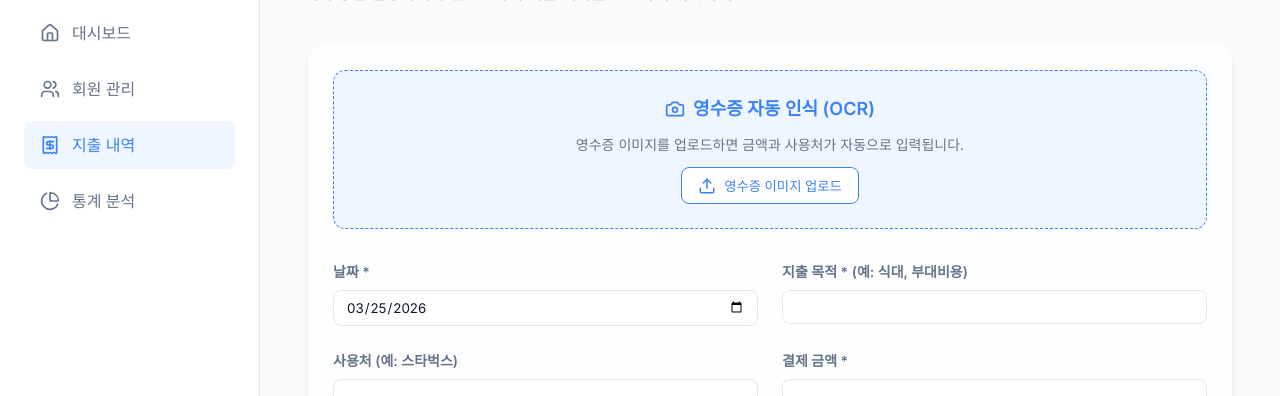
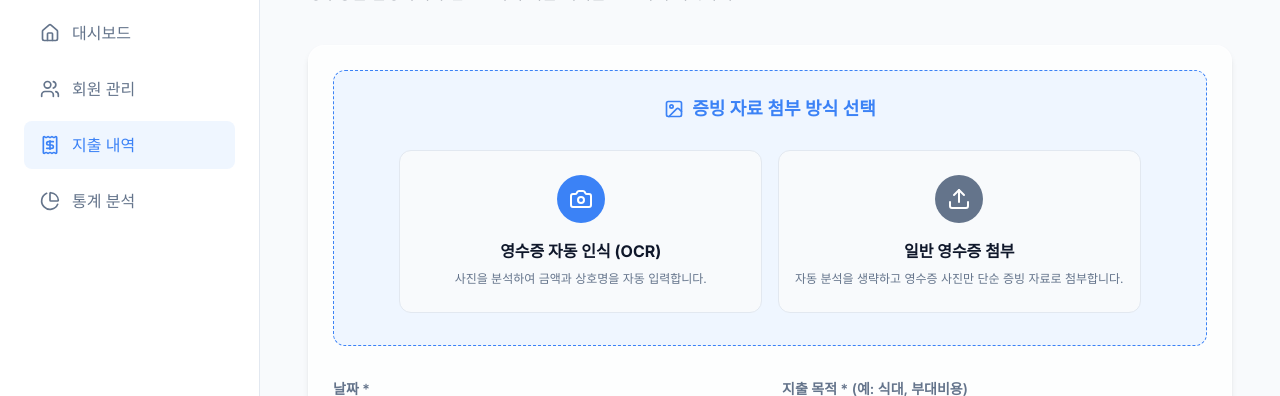
Before and after one commit to hericobacter-spec/account, a Next.js app: page /expenses in a window 1280 px wide. Both pictures are taken after a click on the button "지출 등록". Shown: the part 123-519 px from the top of the page. Built offline with nearby package versions, Linux system fonts and the light colour scheme; no server answers; the database is empty.

Commit message:
Transform upload buttons into clear modal-like distinct choice grid

```diff
--- a/app/api/setup/route.js
+++ b/app/api/setup/route.js
@@ -29,9 +29,18 @@ export async function GET() {
         purpose VARCHAR(255) NOT NULL,
         vendor VARCHAR(255),
         expense_date DATE NOT NULL,
+        receipt_image TEXT,
         created_at TIMESTAMP DEFAULT CURRENT_TIMESTAMP
       );
     `;
+
+    // Auto-migration for existing tables
+    try {
+      await sql`ALTER TABLE expenses ADD COLUMN receipt_image TEXT`;
+    } catch (e) {
+      // Column probably already exists
+    }
+
     return NextResponse.json({ message: 'Database tables configured successfully.' });
   } catch (err) {
     return NextResponse.json({ error: err.message }, { status: 500 });
--- a/app/expenses/page.js
+++ b/app/expenses/page.js
@@ -2,7 +2,7 @@
 
 import { useState, useEffect, useRef } from 'react';
 import styles from './page.module.css';
-import { Camera, Plus, FileText, Upload, RefreshCw, XCircle } from 'lucide-react';
+import { Camera, Plus, FileText, Upload, RefreshCw, XCircle, X, Image as ImageIcon } from 'lucide-react';
 
 export default function ExpensesPage() {
   const [expenses, setExpenses] = useState([]);
@@ -14,12 +14,15 @@ export default function ExpensesPage() {
     purpose: '',
     vendor: '',
     items: '',
-    amount: ''
+    amount: '',
+    receipt_image: null
   });
 
   const [ocrLoading, setOcrLoading] = useState(false);
-  const fileInputRef = useRef(null);
+  const ocrInputRef = useRef(null);
+  const basicInputRef = useRef(null);
   const [showForm, setShowForm] = useState(false);
+  const [showModal, setShowModal] = useState(null);
 
   const fetchExpenses = async () => {
     try {
@@ -49,11 +52,42 @@ export default function ExpensesPage() {
     setFormData(prev => ({ ...prev, [name]: value }));
   };
 
+  const compressImage = (file) => {
+    return new Promise((resolve) => {
+      const reader = new FileReader();
+      reader.readAsDataURL(file);
+      reader.onload = (event) => {
+        const img = new window.Image();
+        img.src = event.target.result;
+        img.onload = () => {
+          const MAX_WIDTH = 800; // Good enough for receipt reading but small enough for text columns
+          let width = img.width;
+          let height = img.height;
+          if (width > MAX_WIDTH) {
+            height = Math.round((height * MAX_WIDTH) / width);
+            width = MAX_WIDTH;
+          }
+          const canvas = document.createElement('canvas');
+          canvas.width = width;
+          canvas.height = height;
+          const ctx = canvas.getContext('2d');
+          ctx.drawImage(img, 0, 0, width, height);
+          resolve(canvas.toDataURL('image/jpeg', 0.6));
+        };
+      };
+    });
+  };
+
   const handleOcrUpload = async (e) => {
     const file = e.target.files[0];
     if (!file) return;
 
     setOcrLoading(true);
+
+    // Save image locally right away using client-side compression
+    const base64 = await compressImage(file);
+    setFormData(prev => ({ ...prev, receipt_image: base64 }));
+
     const formDataPayload = new FormData();
     formDataPayload.append('image', file);
 
@@ -72,19 +106,31 @@ export default function ExpensesPage() {
         setFormData(prev => ({
           ...prev,
           amount: data.amount ? String(data.amount) : prev.amount,
-          vendor: data.vendor ? data.vendor : prev.vendor
+          vendor: data.vendor ? data.vendor : prev.vendor,
+          receipt_image: base64
         }));
         alert('영수증 인식이 완료되었습니다. 금액과 사용처를 확인해주세요.');
       } else {
-        alert('영수증에서 금액이나 사용처를 인식하지 못했습니다. 수동으로 입력해주세요.');
+        alert('영수증에서 금액이나 사용처를 인식하지 못했습니다. 수동으로 직접 입력해주세요.');
       }
     } catch (err) {
       console.error(err);
       alert('OCR 처리 중 오류가 발생했습니다: ' + err.message);
     } finally {
       setOcrLoading(false);
-      if (fileInputRef.current) fileInputRef.current.value = '';
+      if (ocrInputRef.current) ocrInputRef.current.value = '';
     }
+  };
+
+  const handleBasicUpload = async (e) => {
+    const file = e.target.files[0];
+    if (!file) return;
+
+    // Save image locally without OCR processing
+    const base64 = await compressImage(file);
+    setFormData(prev => ({ ...prev, receipt_image: base64 }));
+
+    if (basicInputRef.current) basicInputRef.current.value = '';
   };
 
   const handleSubmit = async (e) => {
@@ -103,7 +149,8 @@ export default function ExpensesPage() {
         purpose: '',
         vendor: '',
         items: '',
-        amount: ''
+        amount: '',
+        receipt_image: null
       });
       setShowForm(false);
       fetchExpenses();
@@ -133,26 +180,60 @@ export default function ExpensesPage() {
         <div className={`glass-card fade-in ${styles.formContainer}`}>
           <div className={styles.ocrSection}>
             <div className={styles.ocrLabel}>
-              <Camera size={20} className={styles.ocrIcon}/>
-              <span>영수증 자동 인식 (OCR)</span>
+              <ImageIcon size={20} className={styles.ocrIcon}/>
+              <span>증빙 자료 첨부 방식 선택</span>
             </div>
-            <p className={styles.ocrDesc}>영수증 이미지를 업로드하면 금액과 사용처가 자동으로 입력됩니다.</p>
+
             <input
               type="file"
               accept="image/*"
-              ref={fileInputRef}
+              ref={ocrInputRef}
               onChange={handleOcrUpload}
               style={{ display: 'none' }}
             />
-            <button
-              type="button"
-              className={`btn btn-secondary ${styles.ocrBtn}`}
-              onClick={() => fileInputRef.current?.click()}
-              disabled={ocrLoading}
-            >
-              {ocrLoading ? <RefreshCw size={18} className={styles.spin} /> : <Upload size={18} />}
-              {ocrLoading ? '분석 중...' : '영수증 이미지 업로드'}
-            </button>
+            <input
+              type="file"
+              accept="image/*"
+              ref={basicInputRef}
+              onChange={handleBasicUpload}
+              style={{ display: 'none' }}
+            />
+
+            {!formData.receipt_image ? (
+              <div className={styles.uploadOptions}>
+                <div
+                  className={`${styles.uploadCard} ${ocrLoading ? styles.disabled : ''}`}
+                  onClick={() => !ocrLoading && ocrInputRef.current?.click()}
+                >
+                  <div className={styles.uploadIcon}>
+                    {ocrLoading ? <RefreshCw size={24} className={styles.spin} /> : <Camera size={24} />}
+                  </div>
+                  <strong>영수증 자동 인식 (OCR)</strong>
+                  <p>{ocrLoading ? '이미지를 분석하는 중입니다...' : '사진을 분석하여 금액과 상호명을 자동 입력합니다.'}</p>
+                </div>
+
+                <div
+                  className={`${styles.uploadCard} ${ocrLoading ? styles.disabled : ''}`}
+                  onClick={() => !ocrLoading && basicInputRef.current?.click()}
+                >
+                  <div className={`${styles.uploadIcon} ${styles.basic}`}>
+                    <Upload size={24} />
+                  </div>
+                  <strong>일반 영수증 첨부</strong>
+                  <p>자동 분석을 생략하고 영수증 사진만 단순 증빙 자료로 첨부합니다.</p>
+                </div>
+              </div>
+            ) : (
+              <div className={styles.previewContainer}>
+                <div style={{marginBottom: '0.75rem', fontSize:'0.875rem', color: 'var(--success)', fontWeight: '600'}}>
+                  ✓ 첨부가 완료되었습니다. (하단에 상세 내역을 입력하세요)
+                </div>
+                <img src={formData.receipt_image} alt="Receipt Preview" className={styles.previewImage} />
+                <button type="button" className={styles.removeImageBtn} onClick={() => setFormData(prev => ({...prev, receipt_image: null}))}>
+                  <X size={14} />
+                </button>
+              </div>
+            )}
           </div>
 
           <form onSubmit={handleSubmit} className={styles.expenseForm}>
@@ -226,6 +307,14 @@ export default function ExpensesPage() {
                       <div className={styles.vendorInfo}>
                         <strong>{expense.vendor || '미지정'}</strong>
                         {expense.items && <span className={styles.expenseItems}>{expense.items}</span>}
+                        {expense.receipt_image && (
+                          <button
+                            className={styles.viewReceiptBtn}
+                            onClick={() => setShowModal(expense.receipt_image)}
+                          >
+                            <ImageIcon size={14} /> 영수증 보기
+                          </button>
+                        )}
                       </div>
                     </td>
                     <td className={styles.amountCol}>
@@ -238,6 +327,17 @@ export default function ExpensesPage() {
           </div>
         )}
       </div>
+
+      {showModal && (
+        <div className={styles.modalOverlay} onClick={() => setShowModal(null)}>
+          <div className={styles.modalContent} onClick={e => e.stopPropagation()}>
+            <button className={styles.closeModalBtn} onClick={() => setShowModal(null)}>
+              <X size={20} />
+            </button>
+            <img src={showModal} alt="Receipt Full" />
+          </div>
+        </div>
+      )}
     </div>
   );
 }
--- a/app/expenses/page.module.css
+++ b/app/expenses/page.module.css
@@ -92,6 +92,163 @@
   color: var(--text-secondary);
 }
 
+.uploadOptions {
+  display: grid;
+  grid-template-columns: 1fr 1fr;
+  gap: 1rem;
+  margin-top: 1rem;
+  margin-bottom: 0.5rem;
+}
+
+.uploadCard {
+  border: 1px solid var(--border-color);
+  background: var(--bg-color);
+  border-radius: var(--radius-md);
+  padding: 1.5rem 1rem;
+  display: flex;
+  flex-direction: column;
+  align-items: center;
+  text-align: center;
+  cursor: pointer;
+  transition: all 0.2s ease;
+  gap: 0.5rem;
+}
+
+.uploadCard:hover {
+  border-color: var(--accent-primary);
+  background: var(--accent-light);
+  transform: translateY(-2px);
+}
+
+.uploadCard.disabled {
+  opacity: 0.5;
+  pointer-events: none;
+}
+
+.uploadIcon {
+  background: var(--accent-primary);
+  color: white;
+  padding: 0.75rem;
+  border-radius: 50%;
+  margin-bottom: 0.5rem;
+  display: flex;
+  align-items: center;
+  justify-content: center;
+}
+
+.uploadIcon.basic {
+  background: var(--text-secondary);
+}
+
+.uploadCard strong {
+  font-size: 1rem;
+  color: var(--text-color);
+}
+
+.uploadCard p {
+  font-size: 0.75rem;
+  color: var(--text-secondary);
+  line-height: 1.4;
+}
+
+@media (max-width: 600px) {
+  .uploadOptions {
+    grid-template-columns: 1fr;
+  }
+}
+
+.previewContainer {
+  margin-top: 1rem;
+  position: relative;
+  width: fit-content;
+  border-radius: var(--radius-sm);
+  overflow: hidden;
+  border: 1px solid var(--border-color);
+}
+
+.previewImage {
+  display: block;
+  max-width: 150px;
+  height: auto;
+}
+
+.removeImageBtn {
+  position: absolute;
+  top: 0.25rem;
+  right: 0.25rem;
+  background: rgba(0,0,0,0.6);
+  color: white;
+  border: none;
+  border-radius: 50%;
+  padding: 0.25rem;
+  cursor: pointer;
+  display: flex;
+  align-items: center;
+  justify-content: center;
+}
+
+.removeImageBtn:hover {
+  background: var(--danger);
+}
+
+.viewReceiptBtn {
+  font-size: 0.75rem;
+  padding: 0.25rem 0.5rem;
+  margin-top: 0.5rem;
+  border: 1px solid var(--border-color);
+  background: var(--bg-color);
+  border-radius: var(--radius-sm);
+  cursor: pointer;
+  display: inline-flex;
+  align-items: center;
+  gap: 0.25rem;
+  transition: all 0.2s;
+  color: var(--text-color);
+}
+
+.viewReceiptBtn:hover {
+  background: var(--border-color);
+}
+
+.modalOverlay {
+  position: fixed;
+  top: 0;
+  left: 0;
+  right: 0;
+  bottom: 0;
+  background: rgba(0,0,0,0.8);
+  z-index: 9999;
+  display: flex;
+  align-items: center;
+  justify-content: center;
+  padding: 1rem;
+}
+
+.modalContent {
+  position: relative;
+  max-width: 90vw;
+  max-height: 90vh;
+}
+
+.modalContent img {
+  max-width: 100%;
+  max-height: 90vh;
+  border-radius: var(--radius-sm);
+  object-fit: contain;
+}
+
+.closeModalBtn {
+  position: absolute;
+  top: -1rem;
+  right: -1rem;
+  background: var(--bg-color);
+  color: var(--text-color);
+  border: none;
+  border-radius: 50%;
+  padding: 0.5rem;
+  cursor: pointer;
+  box-shadow: 0 4px 12px rgba(0,0,0,0.2);
+}
 .formActions {
   display: flex;
   justify-content: flex-end;
```
Also changed, not shown: app/api/expenses/route.js (+4 -3 lines).
